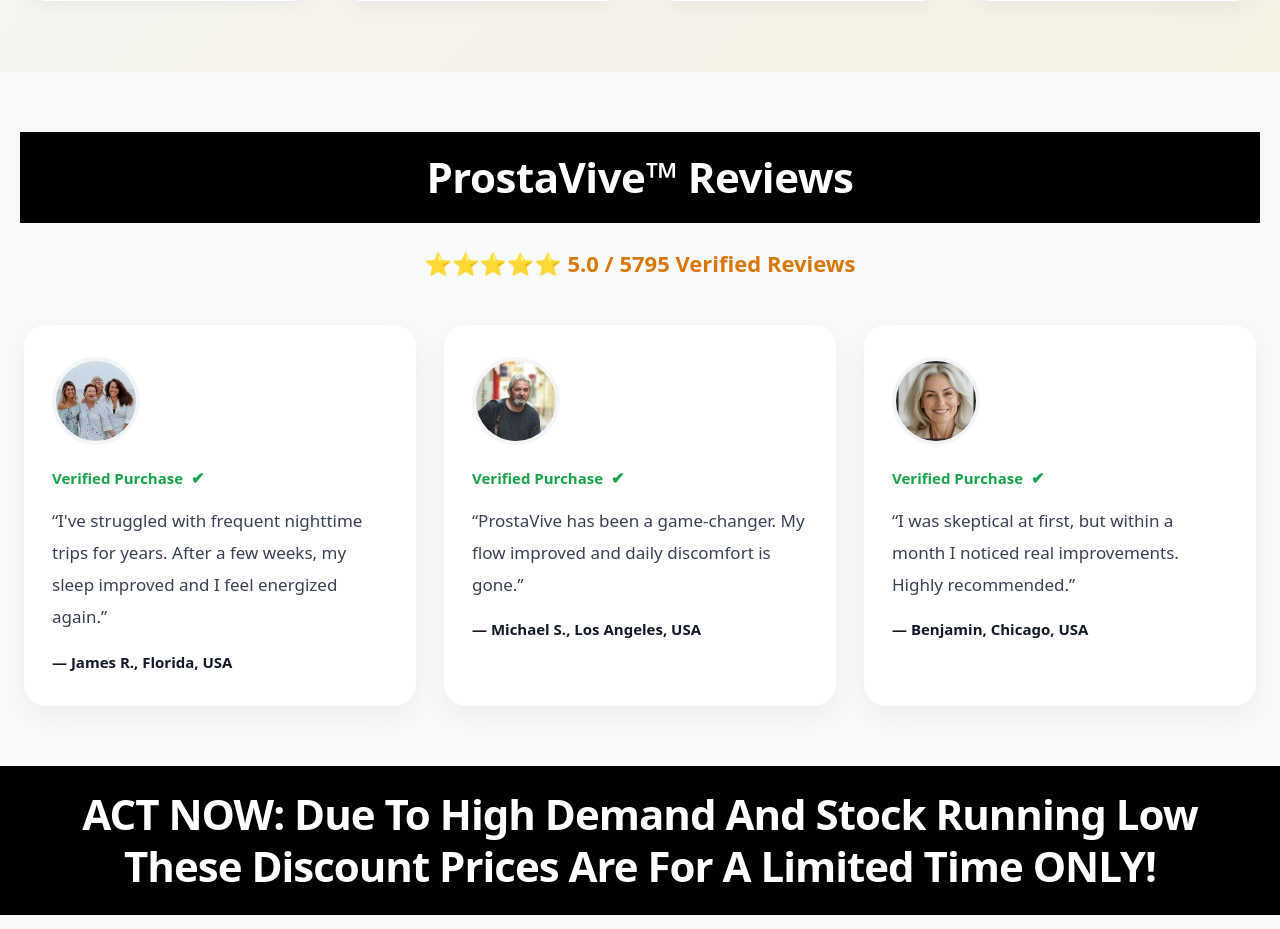
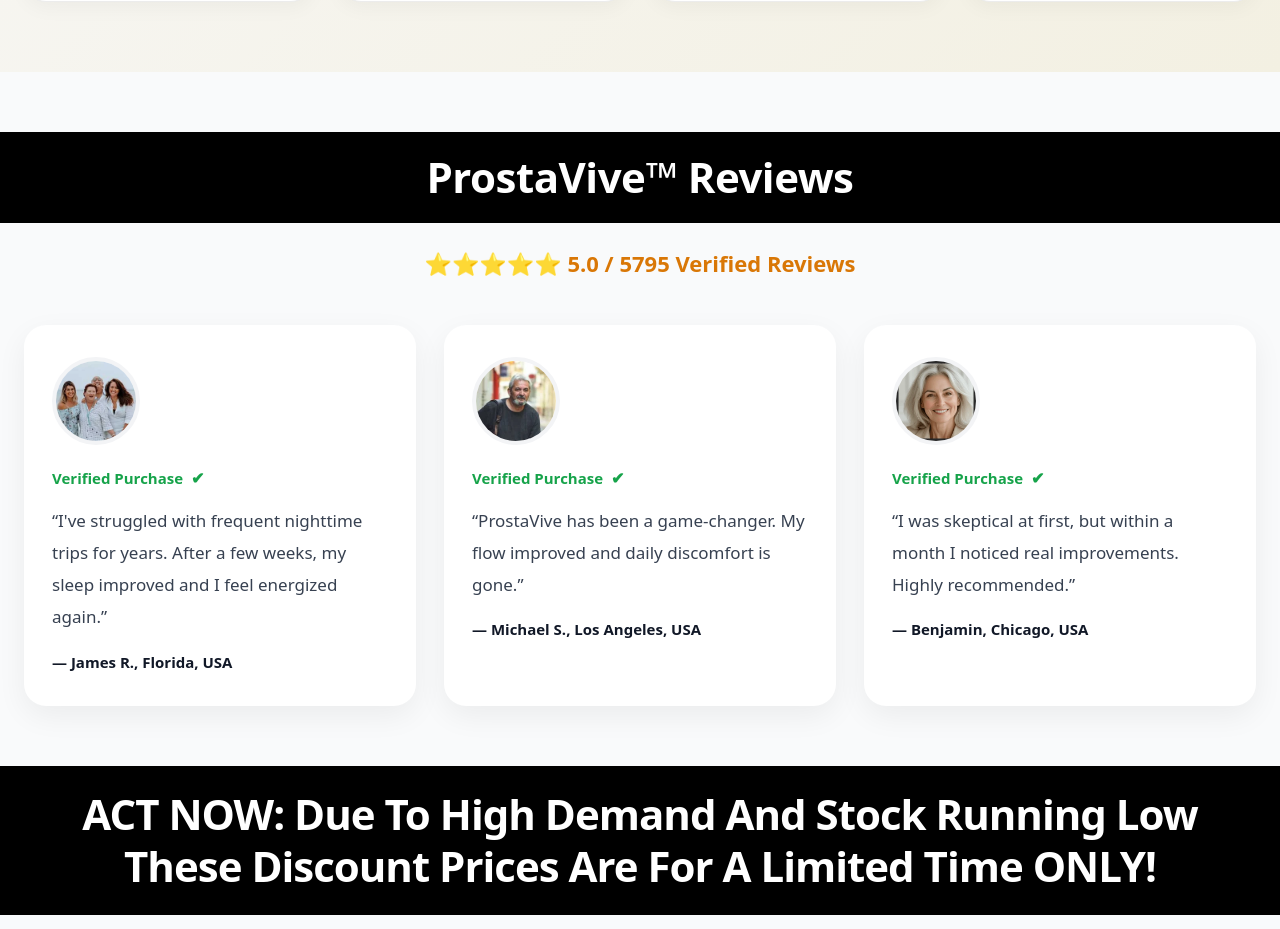
Before and after one commit to suraj-sd/Prostavive, a Next.js app: page / in a window 1280 px wide. Shown: the part 2526-3455 px from the top of the page. Built offline with nearby package versions, Linux system fonts and the light colour scheme.

Commit message:
new commit

```diff
--- a/src/app/component/Bonus.tsx
+++ b/src/app/component/Bonus.tsx
@@ -30,7 +30,7 @@
 
         {/* TOP LINKS */}
         <div className={styles.topLinks}>
-          <a href="#reviews" className={styles.topLink}>
+          <a href="#reviews-heading" className={styles.topLink}>
             View Reviews
           </a>
 
--- a/src/app/css/Hero.module.css
+++ b/src/app/css/Hero.module.css
@@ -226,8 +226,13 @@
   }
 
   .container {
-    padding: 0 20px 0 0;
+    padding: 50px 20px 0 20px;
     gap: 32px;
+  }
+
+  .contentWrapper {
+    align-items: flex-start;
+    text-align: left;
   }
 
   .heading {
@@ -271,7 +276,12 @@
   }
 
   .container {
-    padding: 0 16px 0 0;
+    padding: 42px 16px 0 16px;
+  }
+
+  .contentWrapper {
+    align-items: flex-start;
+    text-align: left;
   }
 
   .heading {
--- a/src/app/css/Hero2.module.css
+++ b/src/app/css/Hero2.module.css
@@ -204,7 +204,7 @@
 
 @media (max-width: 768px) {
   .container {
-    padding: 0 20px 45px 0;
+    padding: 0 20px 45px;
   }
 
   .header1 {
@@ -233,6 +233,7 @@
 
   .textContent {
     gap: 20px;
+    text-align: left;
   }
 
   .textContent p {
--- a/src/app/css/Review.module.css
+++ b/src/app/css/Review.module.css
@@ -22,9 +22,18 @@
 
 .heading {
   margin: 0;
-  width: 100%;
   background: #000;
   color: #ffffff;
+
+  position: relative;
+  left: 50%;
+  right: 50%;
+  margin-left: -50vw;
+  margin-right: -50vw;
+  width: 100vw;
+  max-width: 100vw;
+  box-sizing: border-box;
+  scroll-margin-top: 120px;
 
   font-size: clamp(28px, 5vw, 42px);
   font-weight: 700;
```
